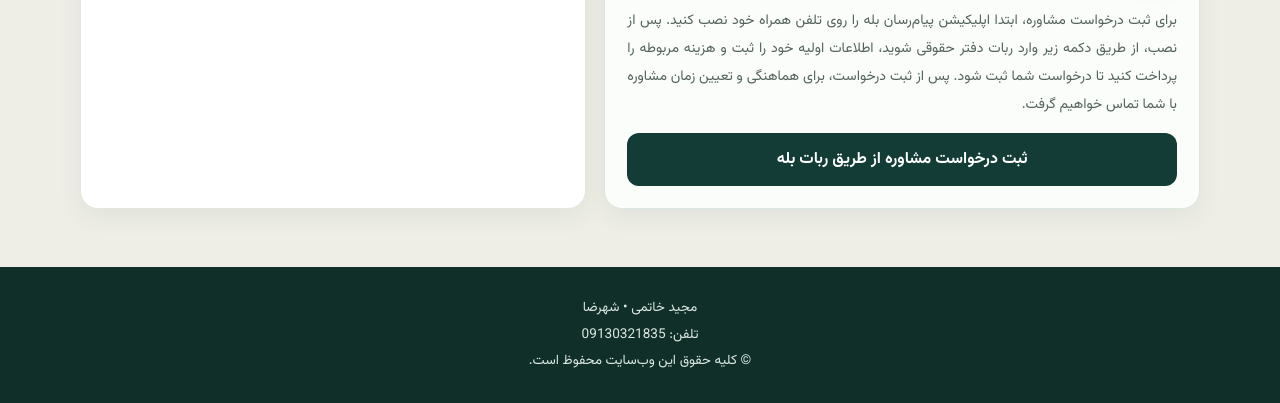
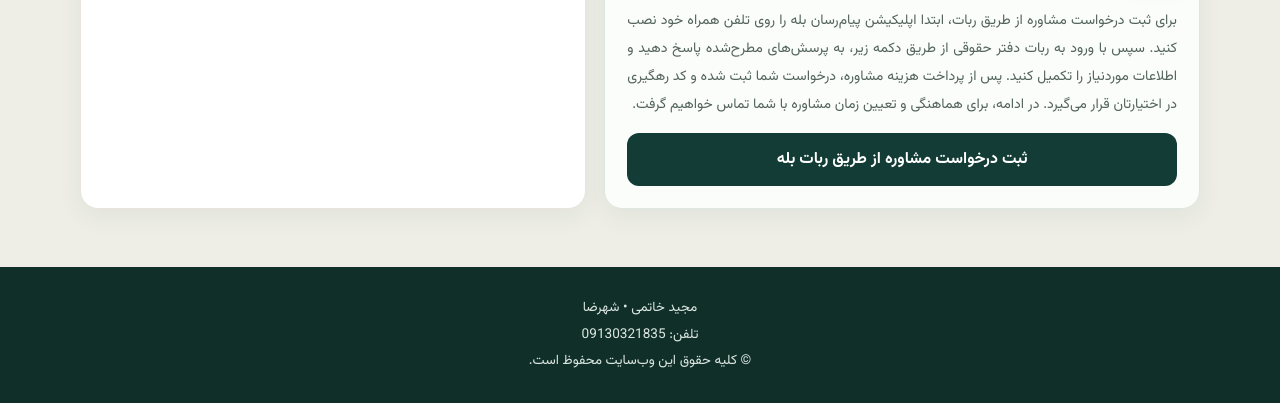
Before and after one commit to majidkhatamii-prog/majid-khatami-site, a plain HTML site: page index.html in a window 1280 px wide. Shown: the part 4329-4732 px from the top of the page. Drawn offline with Linux system fonts and the light colour scheme.

Commit message:
Update Bale consultation instructions

```diff
--- a/index.html
+++ b/index.html
@@ -520,7 +520,7 @@ input, textarea, select { font-size: 16px; }
       </div>
       <div class="box bale-request-box">
         <div class="bale-heading"><img src="robot-assistant.webp" alt="ربات دستیار سامانه مشاوره بله" width="88" height="88"><h3>سامانه ثبت درخواست مشاوره از طریق بله</h3></div>
-        <p class="bale-instructions">برای ثبت درخواست مشاوره، ابتدا اپلیکیشن پیام‌رسان بله را روی تلفن همراه خود نصب کنید. پس از نصب، از طریق دکمه زیر وارد ربات دفتر حقوقی شوید، اطلاعات اولیه خود را ثبت و هزینه مربوطه را پرداخت کنید تا درخواست شما ثبت شود. پس از ثبت درخواست، برای هماهنگی و تعیین زمان مشاوره با شما تماس خواهیم گرفت.</p>
+        <p class="bale-instructions">برای ثبت درخواست مشاوره از طریق ربات، ابتدا اپلیکیشن پیام‌رسان بله را روی تلفن همراه خود نصب کنید. سپس با ورود به ربات دفتر حقوقی از طریق دکمه زیر، به پرسش‌های مطرح‌شده پاسخ دهید و اطلاعات موردنیاز را تکمیل کنید. پس از پرداخت هزینه مشاوره، درخواست شما ثبت شده و کد رهگیری در اختیارتان قرار می‌گیرد. در ادامه، برای هماهنگی و تعیین زمان مشاوره با شما تماس خواهیم گرفت.</p>
         <a class="btn" href="https://ble.ir/majidkhatamibot" target="_blank" rel="noopener" style="width:100%;margin-top:14px">ثبت درخواست مشاوره از طریق ربات بله</a>
       </div>
     </div>
```
